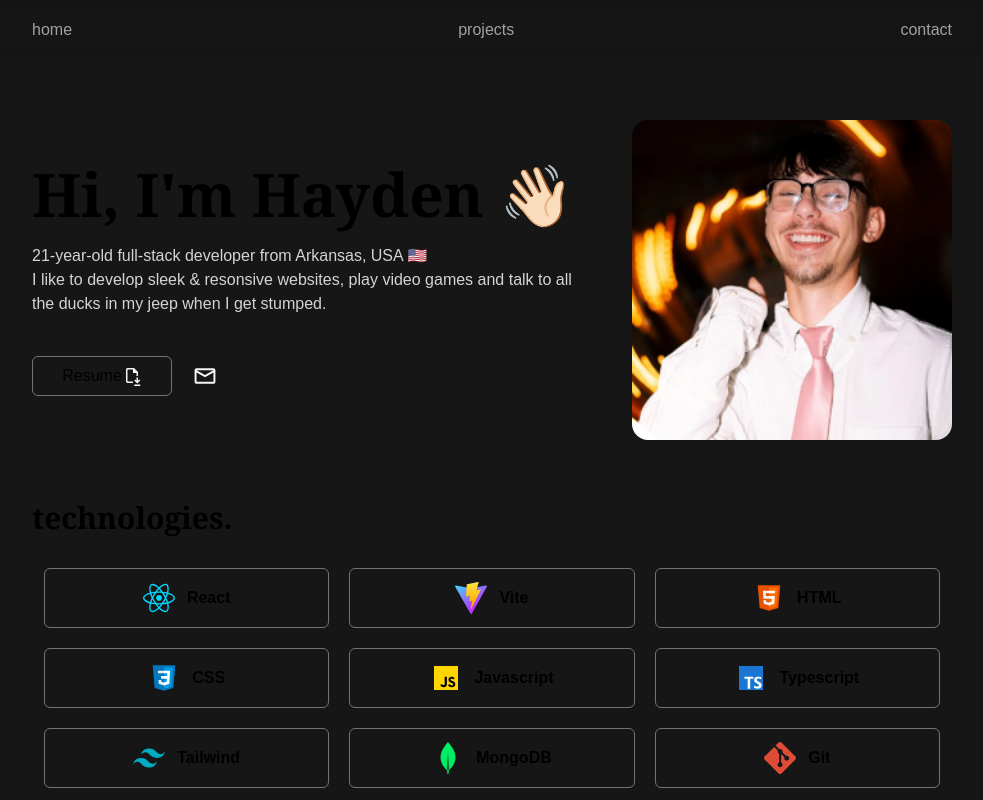
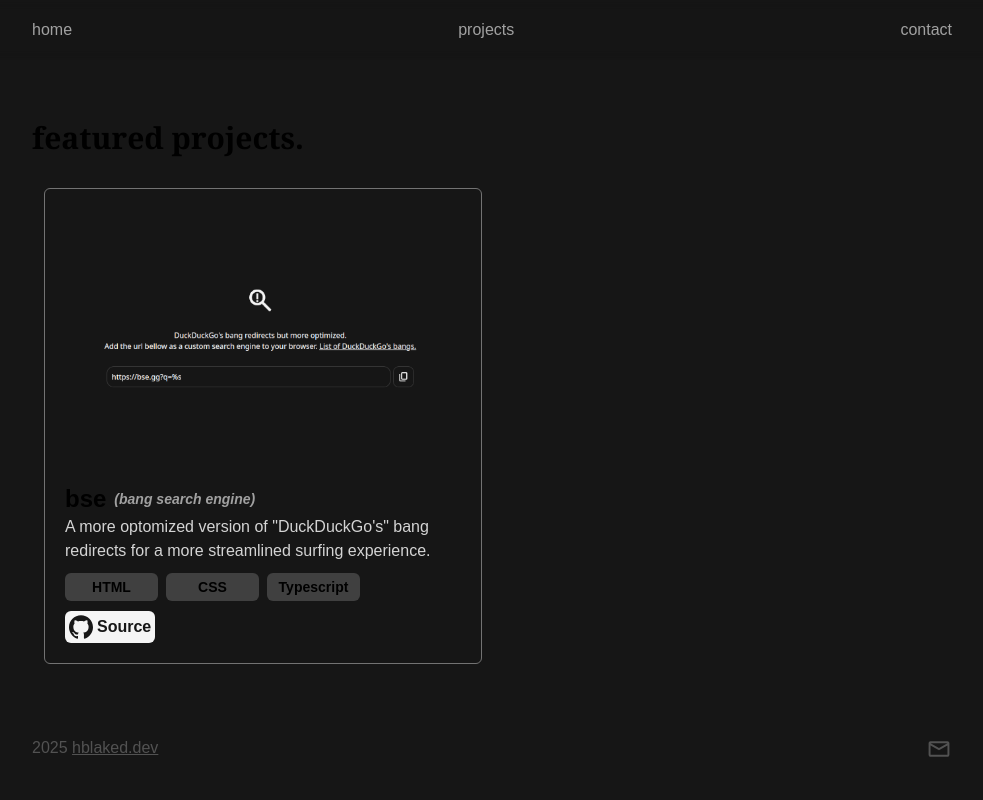
Before and after one commit to hblaked/portfolio, a React (Vite) app: page /projects in a window 1280 px wide. Shown: the top 800 px of the page, without its empty margins (148-1131 px from the left). Built offline with nearby package versions, Linux system fonts and the light colour scheme.

Commit message:
implemented react router for page navigation

```diff
--- a/package.json
+++ b/package.json
@@ -13,6 +13,7 @@
     "@tailwindcss/vite": "^4.0.9",
     "react": "^19.0.0",
     "react-dom": "^19.0.0",
+    "react-router-dom": "^7.2.0",
     "tailwindcss": "^4.0.9"
   },
   "devDependencies": {
--- a/src/App.tsx
+++ /dev/null
@@ -1,12 +0,0 @@
-import Home from "./pages/home"
-
-function App() {
-
-  return (
-    <>
-      <Home />
-    </>
-  )
-}
-
-export default App
--- a/src/assets/components/header.tsx
+++ b/src/assets/components/header.tsx
@@ -1,13 +1,14 @@
+import { Link, Outlet } from "react-router-dom"
 
 export default function header() {
   return (
     <div className='mobile-resize-replaceblur flex items-center sticky top-0 w-full h-15 z-97'>
       <div className='mobile-resize-hide absolute -right-1/2 w-[200dvw] h-15 backdrop-blur-[5px] bg-[#161616ab] z-98' />
       <header className='flex justify-between w-full text-[1rem] text-neutral-400 z-99'>
-        <li><a href='/' className='hover:text-neutral-100 transition-colors duration-150'>home</a></li>
-        <li><a href='/' className='hover:text-neutral-100 transition-colors duration-150'>projects</a></li>
-        {/* <li><a className='hover:text-neutral-100 transition-colors duration-150 line-through'>blog</a></li> */}
-        <li><a href='/' className='hover:text-neutral-100 transition-colors duration-150'>contact</a></li>
+        <Link to={`/`} className='hover:text-neutral-100 transition-colors duration-150'>home</Link>
+        <Link to={`/projects`} className='hover:text-neutral-100 transition-colors duration-150'>projects</Link>
+        <Link to={`/`} className='hover:text-neutral-100 transition-colors duration-150'>contact</Link>
+        <Outlet />
       </header>
     </div>
 
--- a/src/main.tsx
+++ b/src/main.tsx
@@ -1,10 +1,23 @@
 import { StrictMode } from 'react'
 import { createRoot } from 'react-dom/client'
+import { createBrowserRouter, RouterProvider } from 'react-router-dom'
 import './global.css'
-import App from './App.tsx'
+import Home from './pages/home.tsx'
+import Projects from './pages/projects.tsx'
+
+const router = createBrowserRouter([
+  {
+    path: '/',
+    element: <Home />
+  },
+  {
+    path: '/projects',
+    element: <Projects />
+  },
+]);
 
 createRoot(document.getElementById('root')!).render(
   <StrictMode>
-    <App />
+    <RouterProvider router={router} />
   </StrictMode>,
 )
--- /dev/null
+++ b/src/pages/projects.tsx
@@ -0,0 +1,17 @@
+import Header from '../assets/components/header'
+import Footer from '../assets/components/footer'
+import Featured from '../assets/components/featured'
+
+export default function Home() {
+  return (
+    <>
+      <div className='flex justify-self-center'>
+        <div className='flex flex-col w-dvw min-w-[25rem] max-w-[60rem] pl-5 pr-5 pb-5'>
+            <Header />
+            <Featured />
+            <Footer />
+        </div>
+      </div>
+    </>
+  )
+}
```
Also changed, not shown: 1 other file (tests, documents, lock files or other folders).
